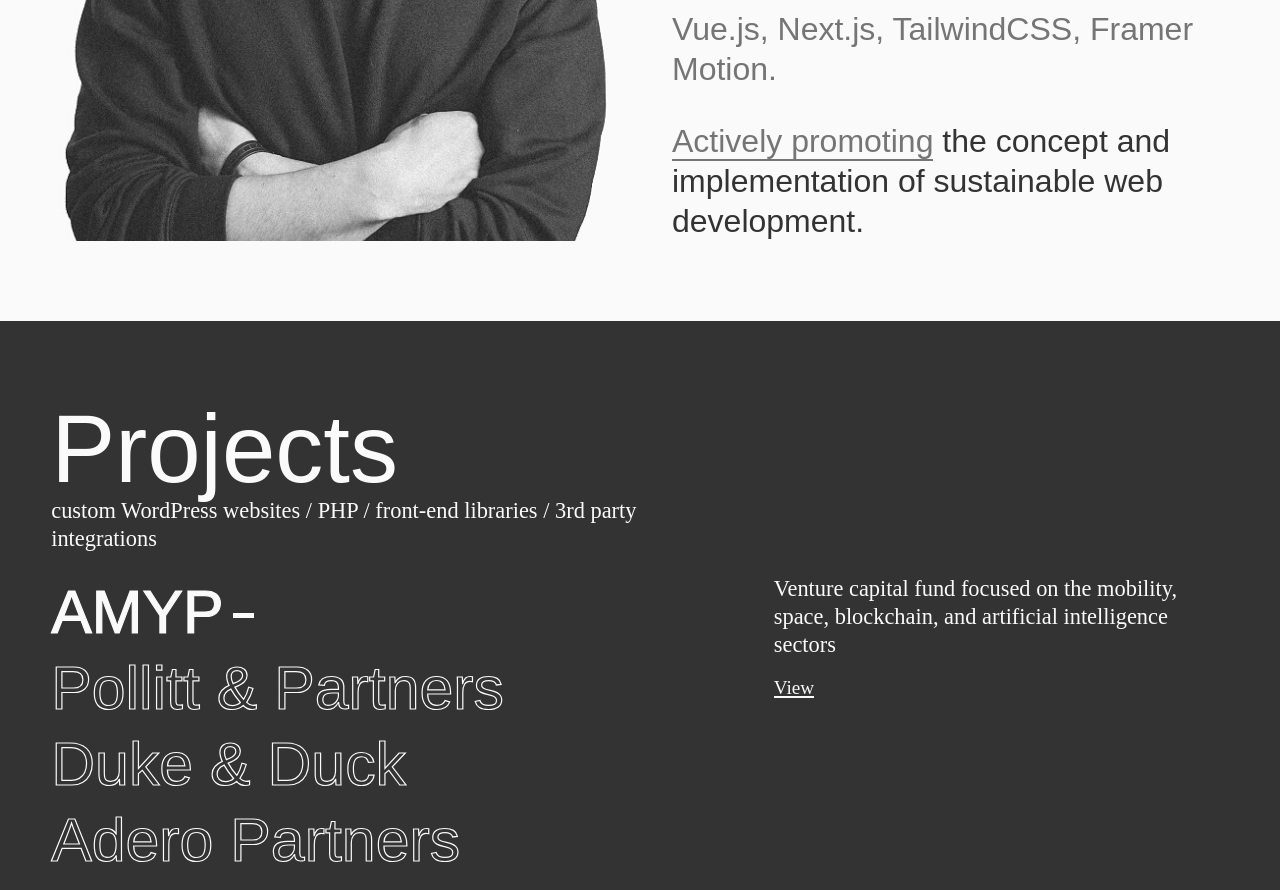
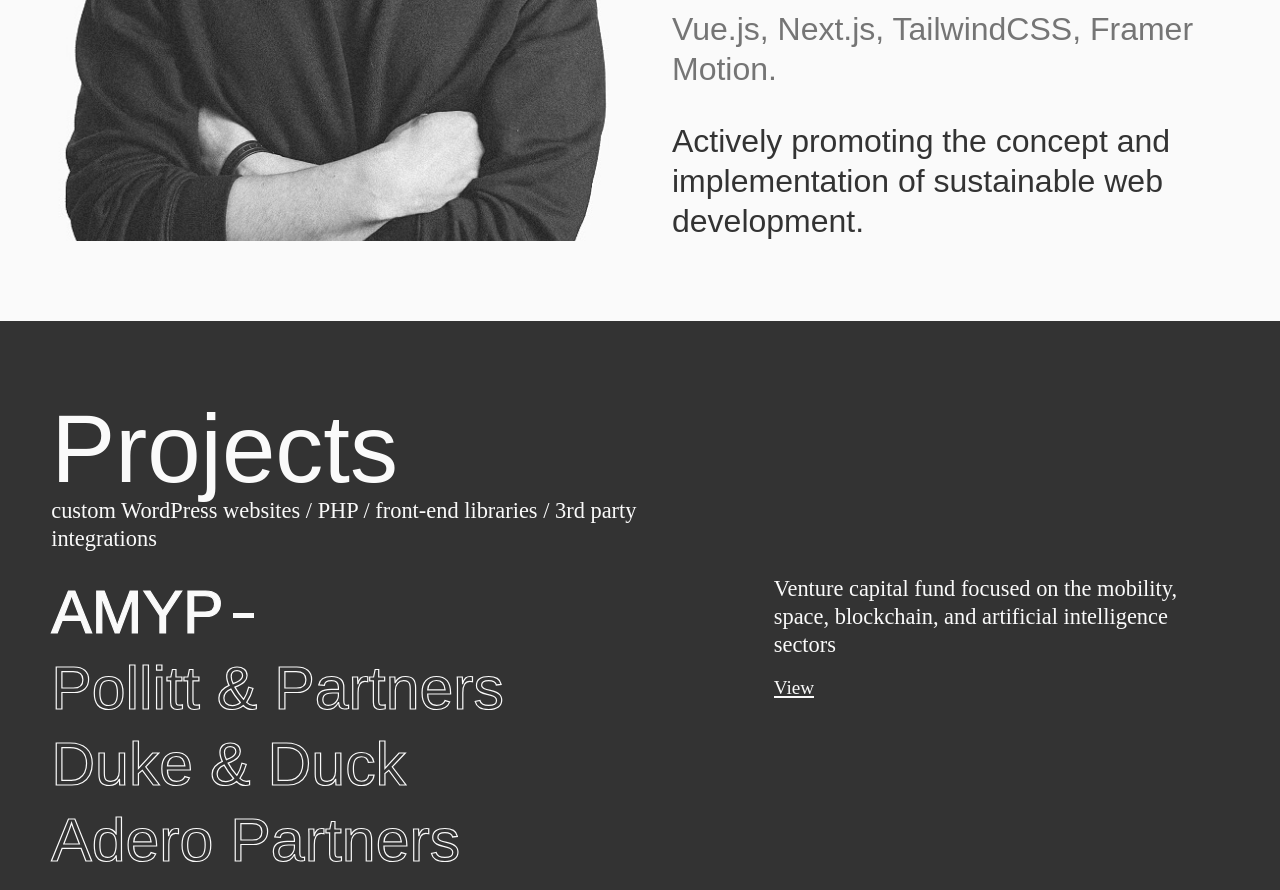
Before and after one commit to plkujaw/nextjs-portfolio, a Next.js app: page / in a window 1280 px wide. Shown: the part 1160-2050 px from the top of the page. Built offline with nearby package versions, Linux system fonts and the light colour scheme.

Commit message:
update about section

```diff
--- a/components/About.tsx
+++ b/components/About.tsx
@@ -63,13 +63,7 @@
               </span>
             </p>
             <p>
-              <a
-                href="https://www.lattimoreandfriends.com/blog/building-wordpress-websites-in-a-sustainable-way"
-                target="_blank"
-                className="relative text-gray-medium link-underline inline-block"
-              >
                 Actively promoting
-              </a>{' '}
               the concept and implementation of sustainable web
               development.
             </p>
```
